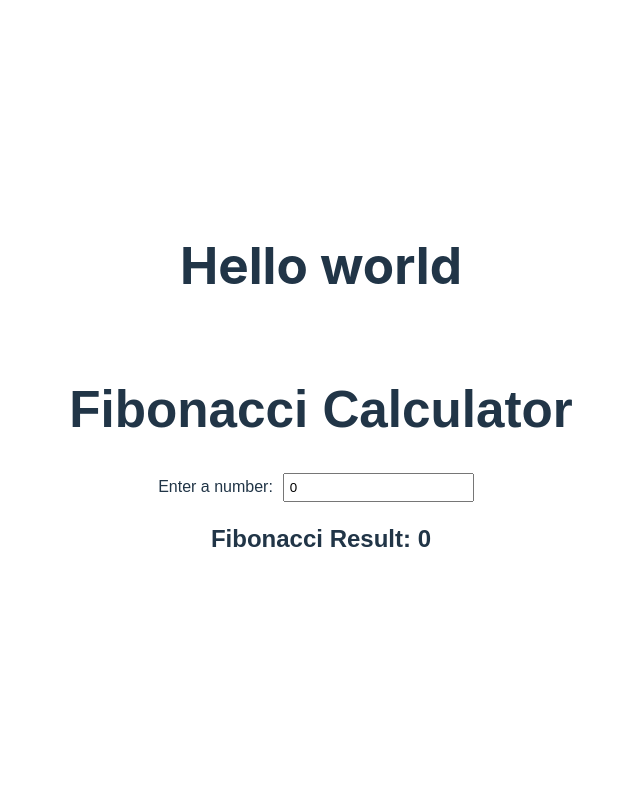
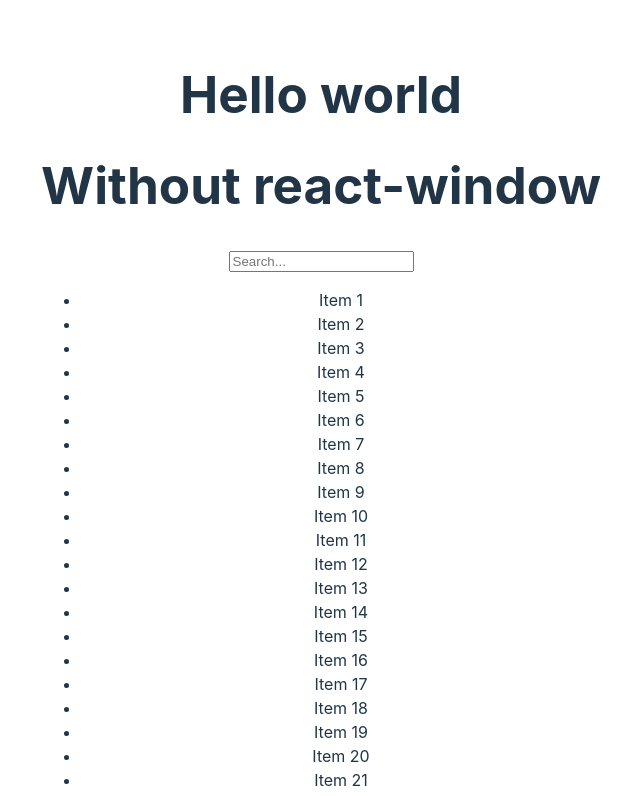
Before and after one commit to vishalahiryadav/Linkdin-post-, a React (Vite) app in the folder react.js/: page / in a window 1280 px wide. Shown: the top 796 px of the page, without its empty margins (319-959 px from the left). Built offline with nearby package versions, Linux system fonts and the light colour scheme; no server answers.

Commit message:
add react-window

```diff
--- a/react.js/package.json
+++ b/react.js/package.json
@@ -11,7 +11,8 @@
   },
   "dependencies": {
     "react": "^18.3.1",
-    "react-dom": "^18.3.1"
+    "react-dom": "^18.3.1",
+    "react-window": "^1.8.11"
   },
   "devDependencies": {
     "@eslint/js": "^9.17.0",
--- a/react.js/src/App.jsx
+++ b/react.js/src/App.jsx
@@ -13,6 +13,9 @@
 import Dropdown from './DropDownMenu/Dropdown'
 import FibonacciApp from './Febonachi'
 import FactorialCalculator from './Factorial'
+import WithoutReactWindow from './react-window/withOUTReactWindow'
+import WithReactWindow from './react-window/withReactWindow'
+import items from './react-window/items'
 
 function App() {
 
@@ -36,8 +39,10 @@
     {/* <Button /> */}
     {/* <ReverseWordsInSentence /> */}
     {/* <Dropdown /> */}
-    <FibonacciApp />
+    {/* <FibonacciApp /> */}
     {/* <FactorialCalculator /> */}
+    <WithoutReactWindow items={items} />
+    {/* <WithReactWindow items={items} /> */}
     </>
   )
 }
--- /dev/null
+++ b/react.js/src/react-window/items.js
@@ -0,0 +1,4 @@
+// Generate an array of 10,000 items for testing
+const items = Array.from({ length: 10000 }, (_, index) => `Item ${index + 1}`);
+
+export default items;
--- /dev/null
+++ b/react.js/src/react-window/withOUTReactWindow.jsx
@@ -0,0 +1,32 @@
+//without react-window
+
+import { useState, useMemo } from 'react';
+
+const WithoutReactWindow = ({ items }) => {
+  const [search, setSearch] = useState('');
+
+  // Use useMemo to cache the filtered list unless `items` or `search` changes
+  const filteredItems = useMemo(() => {
+    return items.filter((item) =>
+      item.toLowerCase().includes(search.toLowerCase())
+    );
+  }, [items, search]);
+
+  return (  <div>
+      <h1>Without react-window</h1>
+      <input
+        type="text"
+        placeholder="Search..."
+        value={search}
+        onChange={(e) => setSearch(e.target.value)}
+      />
+      <ul>
+        {filteredItems.map((item) => (
+          <li key={item}>{item}</li>
+        ))}
+      </ul>
+    </div>
+  );
+};
+
+export default WithoutReactWindow;
--- /dev/null
+++ b/react.js/src/react-window/withReactWindow.jsx
@@ -0,0 +1,35 @@
+//with react-window
+
+import  { useState, useMemo } from 'react';
+import { FixedSizeList as List } from 'react-window';
+
+const WithReactWindow = ({ items }) => {
+  const [search, setSearch] = useState('');
+
+  const filteredItems = useMemo(() => {
+    return items.filter((item) =>
+      item.toLowerCase().includes(search.toLowerCase())
+    );
+  }, [items, search]);
+
+  return (<div>
+      <h1>With react-window</h1>
+      <input
+        type="text"
+        placeholder="Search..."
+        value={search}
+        onChange={(e) => setSearch(e.target.value)}
+      />
+      <List
+        height={560} // Height of the list container
+        itemCount={filteredItems.length} // Total number of items
+        itemSize={20}// Height of each item
+        width="100%" // Width of the list container
+      >
+        {({ index, style }) => <div style={style}>{filteredItems[index]}</div>}
+      </List>
+    </div>
+  );
+};
+
+export default WithReactWindow;
```
Also changed, not shown: 2 other files (tests, documents, lock files or other folders).
